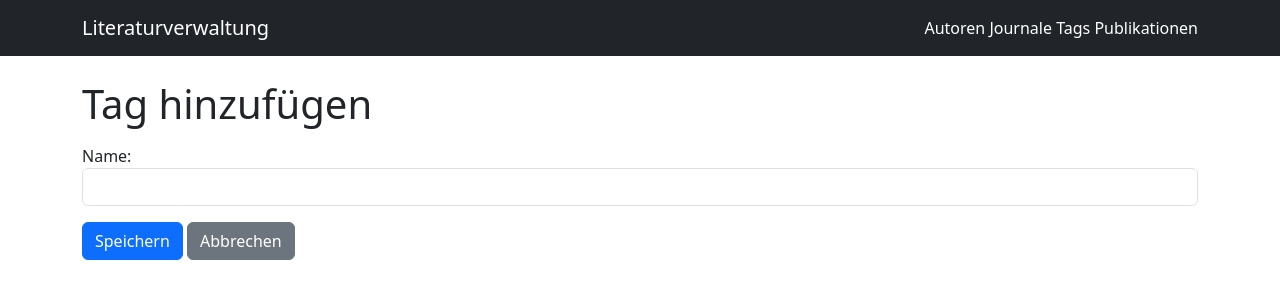
After one commit to sklarmann/SimpleLiteratureManager, a Django app: page /tags/add/ in a window 1280 px wide. The commit adds this page. Shown: the top 300 px of the page. Run offline with Django 5.2, Linux system fonts and the light colour scheme.

Commit message:
Add tag creation button and form

```diff
--- a/SimpleLiteratureManager/library/forms.py
+++ b/SimpleLiteratureManager/library/forms.py
@@ -11,6 +11,15 @@ class JournalForm(forms.ModelForm):
     class Meta:
         model = Journal
         fields = ["name", "issn", "publisher"]
+
+
+class TagForm(forms.ModelForm):
+    class Meta:
+        model = Tag
+        fields = ["name"]
+        widgets = {
+            "name": forms.TextInput(attrs={"class": "form-control"}),
+        }
 
 
 class PublicationForm(forms.ModelForm):
--- /dev/null
+++ b/SimpleLiteratureManager/library/templates/tag_form.html
@@ -0,0 +1,18 @@
+{% extends "base.html" %}
+{% block content %}
+
+<h1>Tag hinzufügen</h1>
+
+<form method="POST" class="mt-3">
+    {% csrf_token %}
+
+    <div class="mb-3">
+        {{ form.name.label_tag }}
+        {{ form.name }}
+    </div>
+
+    <button class="btn btn-primary" type="submit">Speichern</button>
+    <a class="btn btn-secondary" href="{% url 'tag_list' %}">Abbrechen</a>
+</form>
+
+{% endblock %}
--- a/SimpleLiteratureManager/library/templates/tag_list.html
+++ b/SimpleLiteratureManager/library/templates/tag_list.html
@@ -1,6 +1,9 @@
 {% extends "base.html" %}
 {% block content %}
-<h1>Tags</h1>
+<div class="d-flex justify-content-between align-items-center mb-3">
+    <h1 class="mb-0">Tags</h1>
+    <a class="btn btn-primary" href="{% url 'tag_create' %}">Tag hinzufügen</a>
+</div>
 
 <div class="card">
     <div class="card-body p-0">
--- a/SimpleLiteratureManager/library/urls.py
+++ b/SimpleLiteratureManager/library/urls.py
@@ -16,6 +16,7 @@ urlpatterns = [
     path("journals/", views.journal_list, name="journal_list"),
     path("journals/add/", views.journal_create, name="journal_create"),
     path("tags/", views.tag_list, name="tag_list"),
+    path("tags/add/", views.tag_create, name="tag_create"),
     path("publications/", views.publication_list, name="publication_list"),
     path("publications/add/", views.publication_create, name="publication_create"),
     path("publications/<int:pk>/", views.publication_detail, name="publication_detail"),
--- a/SimpleLiteratureManager/library/views.py
+++ b/SimpleLiteratureManager/library/views.py
@@ -8,7 +8,7 @@ from django.db import models, transaction
 from django.shortcuts import get_object_or_404, redirect, render
 from django.utils.html import strip_tags
 
-from .forms import AuthorForm, DoiImportForm, JournalForm, PublicationForm
+from .forms import AuthorForm, DoiImportForm, JournalForm, PublicationForm, TagForm
 from .models import Author, Journal, Publication, Tag
 
 def author_list(request):
@@ -116,6 +116,17 @@ def journal_list(request):
 def tag_list(request):
     tags = Tag.objects.annotate(publication_count=models.Count("publications"))
     return render(request, "tag_list.html", {"tags": tags})
+
+
+def tag_create(request):
+    if request.method == "POST":
+        form = TagForm(request.POST)
+        if form.is_valid():
+            form.save()
+            return redirect("tag_list")
+    else:
+        form = TagForm()
+    return render(request, "tag_form.html", {"form": form})
 
 
 def journal_create(request):
```
